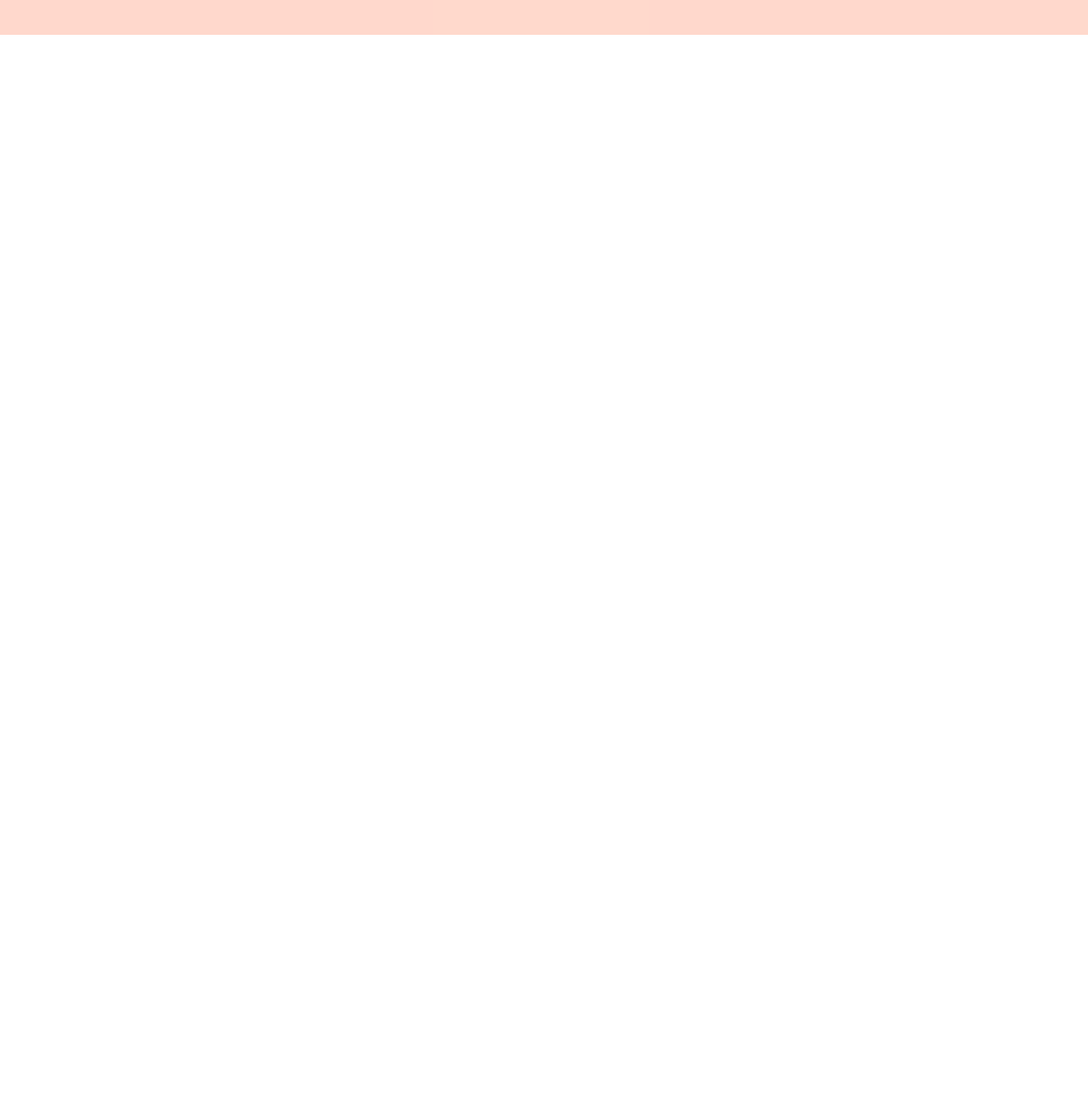
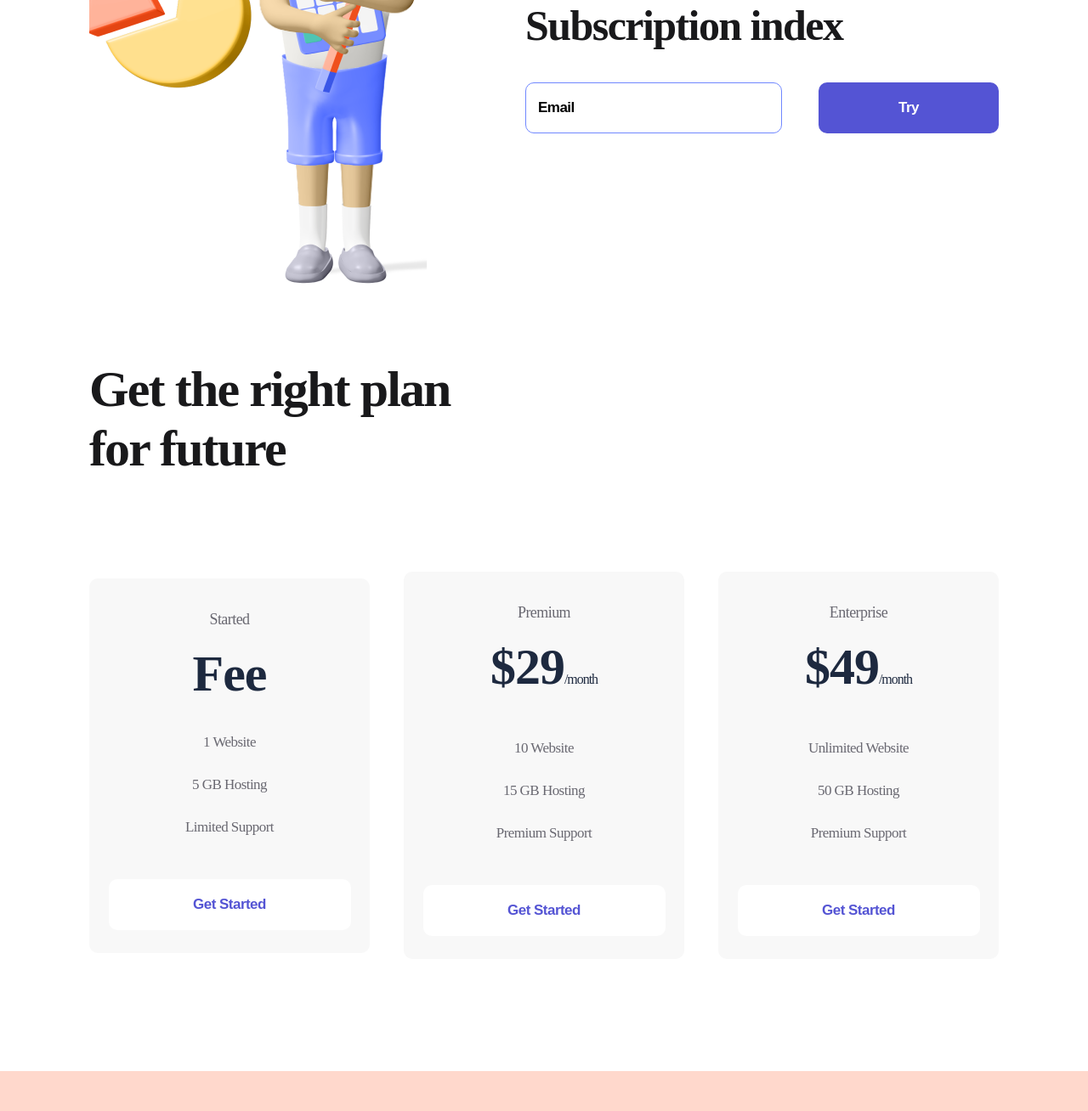
Before and after one commit to ViktoriyTarasiuk/Logoipsum, a plain HTML site: page index.html in a window 1280 px wide. Shown: the part 1086-2394 px from the top of the page at 85% size. Before the commit the page ends 1127 px from the top, so only its background shows below. Drawn offline with Linux system fonts and the light colour scheme.

Commit message:
Add files via upload

```diff
--- a/index.html
+++ b/index.html
@@ -44,6 +44,53 @@
             <img src="./img/firstmen.png" alt="firstmen">
         </div>
     </section>
+    <section class="container subscribe">
+        <div>
+            <img src="./img/secondmen.png" alt="secondmen">
+        </div>
+        <div>
+            <h2 class="subscribe_title">Subscription index</h2>
+            <form>
+                <input class="input" type="email" placeholder="Email">
+                <button class="button button_violet">Try</button>
+            </form>
+        </div>
+    </section>
+    <section class="container plan">
+        <h2 class="plane_title">Get the right plan for future</h2>
+        <div class="plan_flex">
+            <div class="item">
+                <p class="item_text">Started</p>
+                <h3 class="item_title">Fee</h3>
+                <ul>
+                    <li class="item_li">1 Website</li>
+                    <li class="item_li">5 GB Hosting</li>
+                    <li class="item_li">Limited Support</li>
+                </ul>
+                <button class="button button_item">Get Started</button>
+            </div>
+            <div class="item">
+                <p class="item_text">Premium</p>
+                <h3 class="item_title">$29<span>/month</span></h3>
+                <ul>
+                    <li class="item_li">10 Website</li>
+                    <li class="item_li">15 GB Hosting</li>
+                    <li class="item_li">Premium Support</li>
+                </ul>
+                <button class="button button_item">Get Started</button>
+            </div>
+            <div class="item">
+                <p class="item_text">Enterprise</p>
+                <h3 class="item_title">$49<span>/month</span></h3>
+                <ul>
+                    <li class="item_li">Unlimited Website</li>
+                    <li class="item_li">50 GB Hosting</li>
+                    <li class="item_li">Premium Support</li>
+                </ul>
+                <button class="button button_item">Get Started</button>
+            </div>
+        </div>
+    </section>
 <footer class="footer">
     <div class="container footer_flex">
         <div>
--- a/style/style.css
+++ b/style/style.css
@@ -19,7 +19,7 @@
 }
 
 
-.header_flexm, .footer_flex, .about{
+.header_flex, .footer_flex, .about, .subscribe, .plan_flex{
     display: flex;
     justify-content: space-between ;
     align-items: center;
@@ -104,3 +104,111 @@
 .footer{
         padding: 53px 0px;
 }
+
+.subscribe {
+    margin-bottom: 85px;
+}
+
+.subscribe_title {
+    font-weight: 700;
+    font-size: 50px;
+    line-height: 57px;
+    letter-spacing: -1.56316px;
+    color: #19191B;
+    margin-bottom:  38px;
+}
+
+.input {
+    width: 302px;
+    height: 60px;
+    border-radius: 10px;
+    border: 1px solid #7087FF;
+    padding-left: 14px;
+    box-sizing: border-box;
+    margin-right: 39px;
+}
+
+.input::placeholder, input {
+    font-weight: 700;
+    font-size: 17px;
+    line-height: 22px;
+    letter-spacing: -0.531474px;
+    color: #000000;
+}
+
+.input:: :focus {
+    outline: none;
+}
+
+.plan {
+    margin-bottom: 132px;
+}
+
+.plane_title {
+    font-weight: 700;
+    font-size: 60px;
+    line-height: 70px;
+    letter-spacing: -1.87579px;
+    color: #19191B;
+    max-width: 504px;
+    margin-bottom: 110px;
+}
+
+.item {
+    width: 330px;
+    background: #F8F8F8;
+    border-radius: 10px;
+    text-align: center;
+    padding: 34px 0 27px;
+}
+
+.item:hover{
+    transition: 500ms;
+    background: #FF7143;
+    box-shadow: 0px 32px 34px rgba(255, 112, 59, 0.317827);
+}
+
+.item_text {
+    font-size: 18px;
+    line-height: 28px;
+    letter-spacing: -0.562737px;
+    color: #696871;
+}
+
+.item:hover .item_text, .item:hover .item_title, .item:hover .item_li{
+    color: white;
+    transition: 500ms;
+}
+
+.item_title {
+    font-weight: bold;
+    font-size: 60px;
+    line-height: 56px;
+    letter-spacing: -1.03448px;
+    color: #1D293F;
+    margin: 22px 0 28px;
+}
+.item_title span {
+    font-size 28px;
+}
+
+.item_li {
+    list-style: none;
+    font-size: 17px;
+    line-height: 50px;
+    letter-spacing: -0.531474px;
+    color: #696871;
+}
+
+.button_item {
+    width: 285px;
+    background: white;
+    color: #5454D4;
+    margin-top: 36px;
+}
+
+.item:hover .button_item {
+    background: #9F3919;
+    color: white;
+    transition: 500ms;
+}
```
Also changed, not shown: img/secondmen.png (added).
